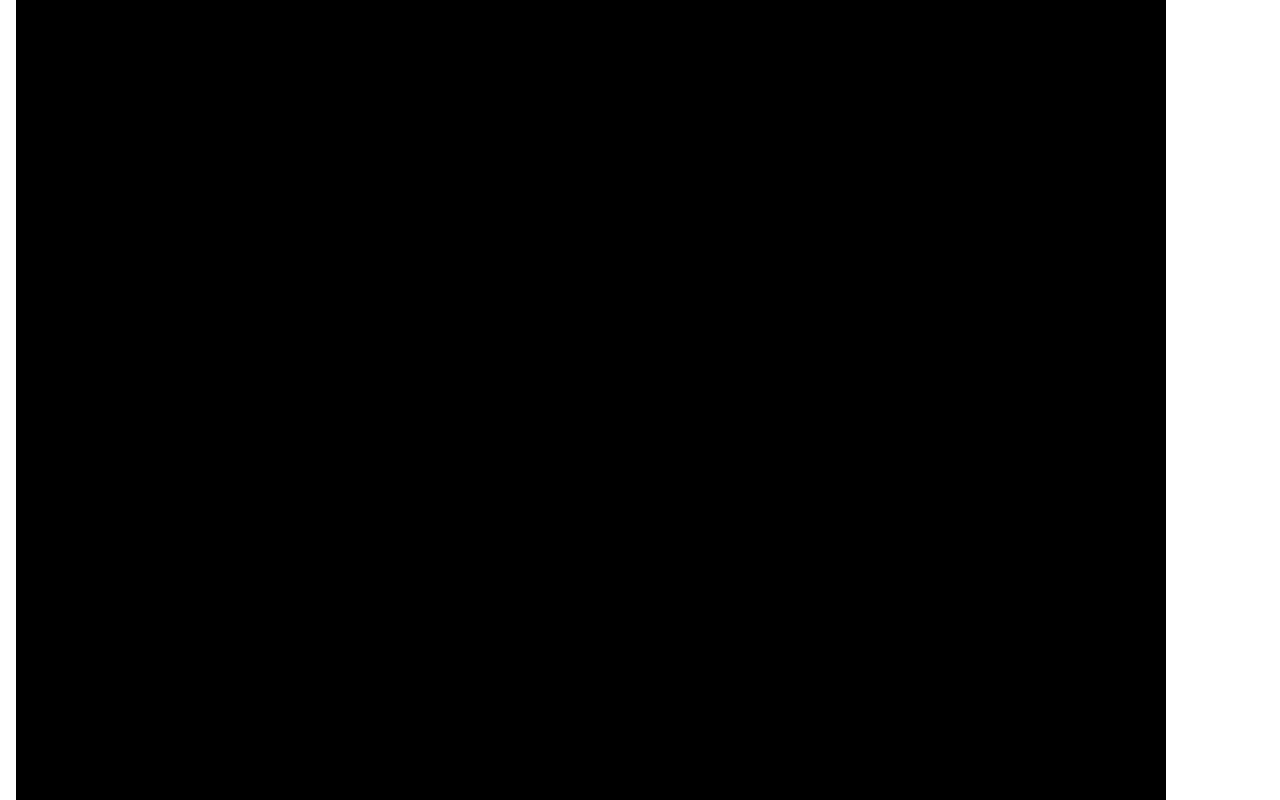
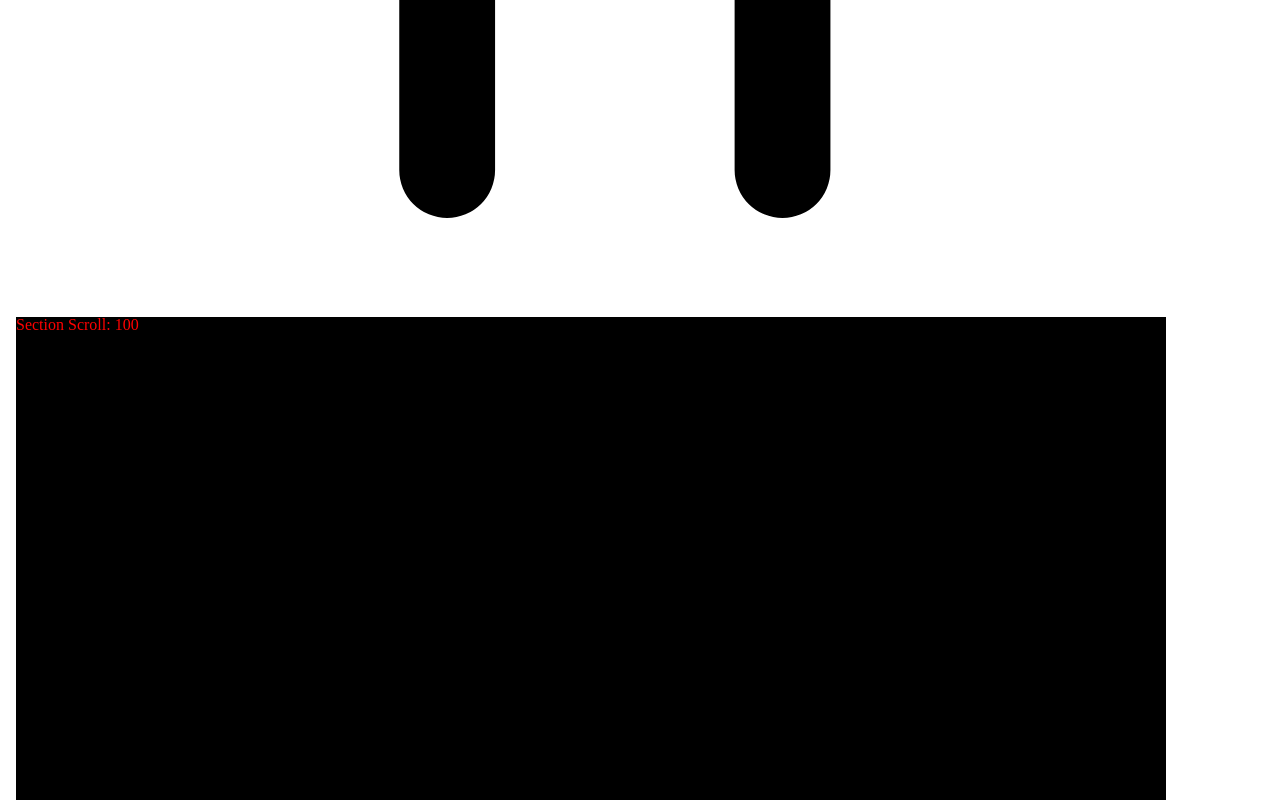
Before and after one commit to DavidSark/initiation-front, a Vue app: page / in a window 1280 px wide. Shown: the part 982-1782 px from the top of the page. Built offline with nearby package versions, Linux system fonts and the light colour scheme.

Commit message:
feat(service) : ajout du dossier service icon

```diff
--- /dev/null
+++ b/src/components/elements/ServiceIcon.vue
@@ -0,0 +1,13 @@
+<script setup>
+import IconFork from '../icons/serviceicons/IconFork.vue'
+</script>
+
+<template>
+    <i class="icon">
+        <IconFork></IconFork>
+    </i>
+</template>
+
+<style lang="scss" scoped>
+
+</style>
--- /dev/null
+++ b/src/components/icons/serviceicons/IconFork.vue
@@ -0,0 +1,3 @@
+<template>
+    <svg xmlns="http://www.w3.org/2000/svg" viewBox="0 0 24 24" id="fork"><path d="M19,2a1,1,0,0,0-1,1V8.46l-1,.67V3a1,1,0,0,0-2,0V9.13l-1-.67V3a1,1,0,0,0-2,0V9a1,1,0,0,0,.45.83L15,11.54V21a1,1,0,0,0,2,0V11.54l2.55-1.71A1,1,0,0,0,20,9V3A1,1,0,0,0,19,2ZM9,2H9A5,5,0,0,0,4,7v6a1,1,0,0,0,1,1H8v7a1,1,0,0,0,2,0V3A1,1,0,0,0,9,2ZM8,12H6V7A3,3,0,0,1,8,4.17Z"></path></svg>
+</template>
--- a/src/views/HomeView.vue
+++ b/src/views/HomeView.vue
@@ -5,6 +5,7 @@ import Layout from '@/components/layouts/DefaultLayout.vue'
 import MyBackgroundScroll from '@/components/MyBackgroundScroll.vue'
 import MyIcon from '@/components/elements/MyIcon.vue'
 import SocialIcon from '@/components/elements/SocialIcons.vue'
+import ServiceIcon from '../components/elements/ServiceIcon.vue'
 </script>
 
 <template>
@@ -35,6 +36,7 @@ import SocialIcon from '@/components/elements/SocialIcons.vue'
       <!-- Appel d'un variant de social icon -->
       <SocialIcon name="instagram"></SocialIcon>
 
+      <ServiceIcon></ServiceIcon>
       <MyBackgroundScroll />
       <h1>Hello World</h1>
       <p>Lorem ipsum dolor sit amet consectetur adipisicing elit. Placeat aperiam neque quam perferendis, quo blanditiis
```
